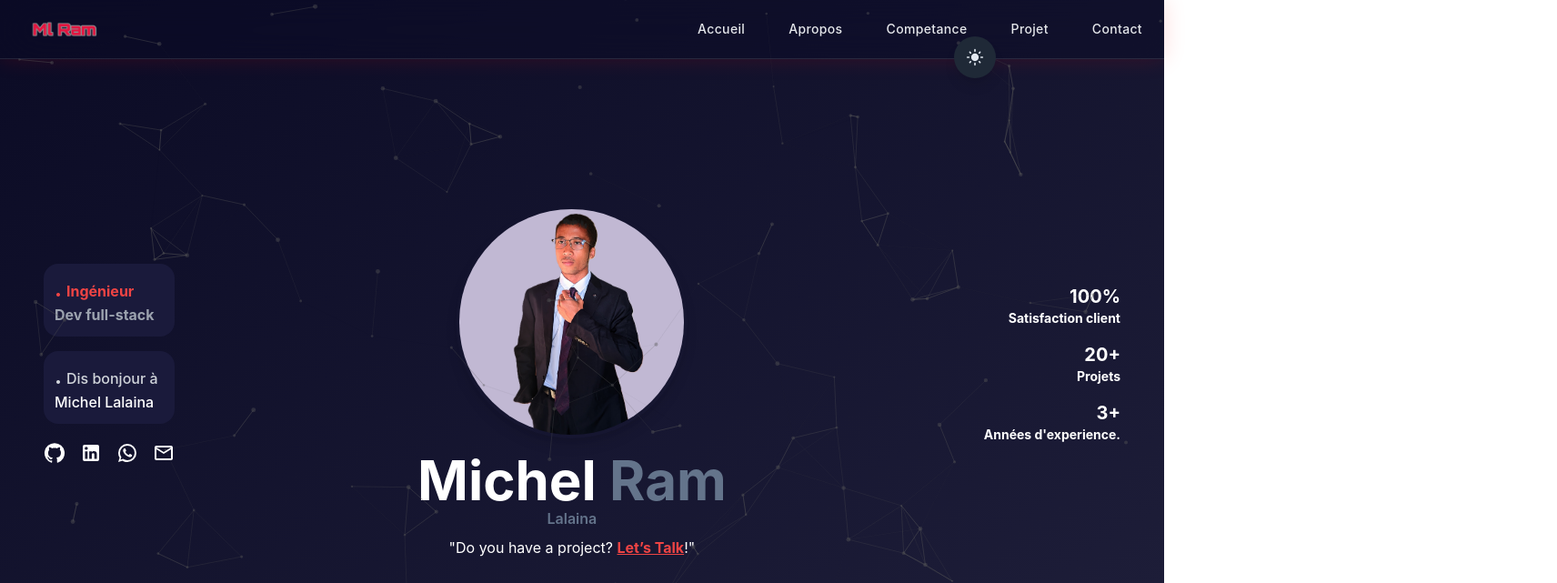
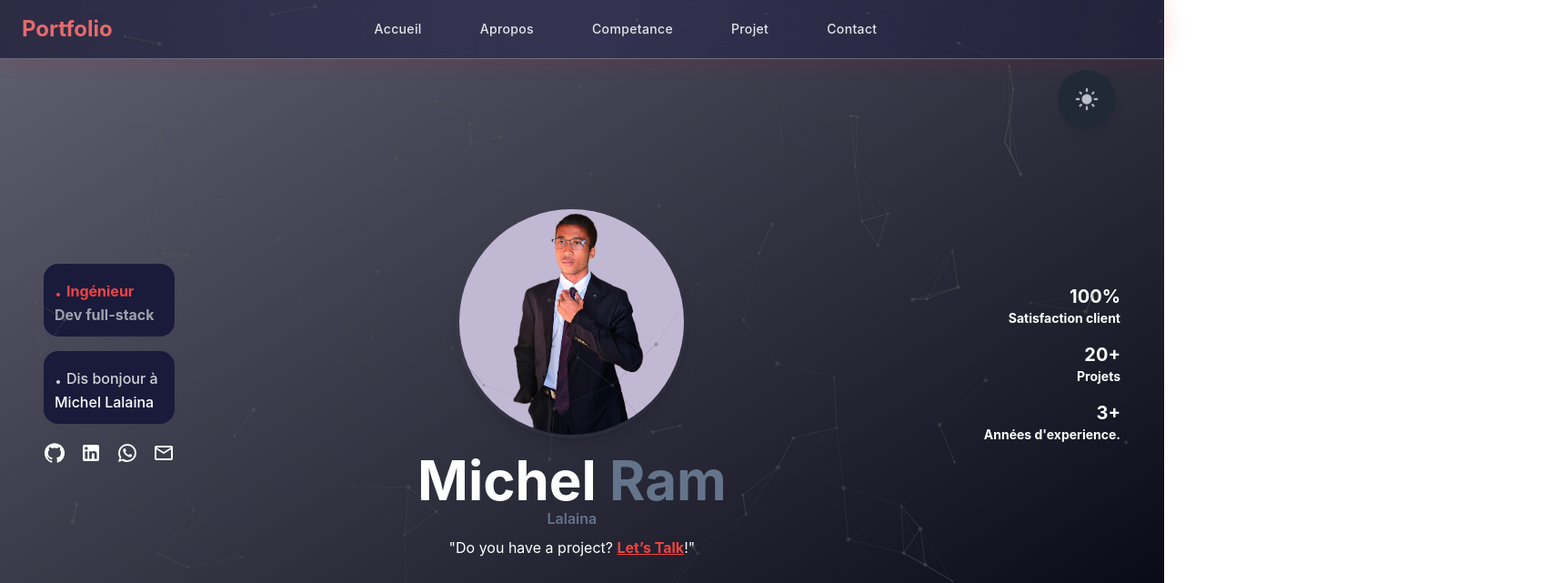
Before and after one commit to Michel-Lalaina/mon-portfolio, a React (Vite) app: page /#/ in a window 1280 px wide. Shown: the top 641 px of the page at 91% size, 1712 px wide, since content can reach past the window. Built offline with nearby package versions, Linux system fonts and the light colour scheme.

Commit message:
mis a jour

```diff
--- a/src/Layouts/Header.tsx
+++ b/src/Layouts/Header.tsx
@@ -1,5 +1,4 @@
 import { useState } from "react";
-import logo from "../assets/image/Ml.png";
 import Info from "@mui/icons-material/Info";
 import Work from "@mui/icons-material/Work";
 import Build from "@mui/icons-material/Build";
@@ -19,21 +18,31 @@ const Header = () => {
   ];
 
   return (
-    <header className="
-      fixed top-0 w-full z-50
-      bg-[#0c0c26]/40 backdrop-blur-xl
-      border-b border-white/10
-      shadow-[0_0_25px_rgba(255,0,0,0.15)]
-    ">
+    // <header className="
+    //   fixed top-0 w-full z-50
+    //   bg-gradient-to-r from-[#1f1f3a]/80 via-[#2c2c50]/70 to-[#1f1f3a]/80 backdrop-blur-xl
+    //   border-b border-gray-700/20
+    //   shadow-[0_0_25px_rgba(255,0,0,0.15)]
+    // ">
+    <header
+  className="
+    fixed top-0 w-full z-50
+    bg-gradient-to-r from-[#1f1f3a]/80 via-[#2c2c50]/70 to-[#1f1f3a]/80
+    backdrop-blur-xl
+    border-b border-white/30
+    shadow-[0_0_25px_rgba(255,0,0,0.15)]
+  "
+>
+
       <div className="container mx-auto h-16 flex justify-between items-center px-6">
 
         {/* Logo moderne */}
-        <div className="w-20 md:w-24 opacity-90 hover:opacity-100 transition">
-          <img src={logo} className="animate-fadeIn"/>
+        <div className="w-20 md:w-24 opacity-90 hover:opacity-100 transition-all duration-300 text-red-400 font-bold text-xl md:text-2xl">
+          Portfolio
         </div>
 
-        {/* Menu Desktop */}
-        <nav className="hidden md:flex space-x-12 text-gray-200 text-sm tracking-wide">
+        {/* Menu Desktop centré */}
+        <nav className="hidden md:flex space-x-16 text-gray-200 text-sm tracking-wide font-semibold justify-center flex-1">
           {menuItems.map((item, i) => (
             <ScrollLink
               key={i}
@@ -42,10 +51,10 @@ const Header = () => {
               duration={500}
               className="
                 relative cursor-pointer
-                transition-all hover:text-red-500
-                before:absolute before:bottom-[-4px] before:left-0
-                before:w-0 before:h-[2px] before:bg-red-500
-                before:transition-all before:duration-300 hover:before:w-full
+                transition-all hover:text-red-400
+                before:absolute before:bottom-[-4px] before:left-1/2 before:w-0 before:h-[2px]
+                before:bg-red-400 before:transition-all before:duration-300 before:-translate-x-1/2
+                hover:before:w-10
               "
             >
               {item.name.charAt(0).toUpperCase() + item.name.slice(1)}
@@ -78,7 +87,7 @@ const Header = () => {
                 to={item.name}
                 smooth={true}
                 duration={500}
-                className="hover:text-red-500 cursor-pointer text-sm tracking-wider"
+                className="hover:text-red-400 cursor-pointer text-sm tracking-wider"
                 onClick={() => setIsOpen(false)}
               >
                 {item.name.charAt(0).toUpperCase() + item.name.slice(1)}
--- a/src/Pages/accueil.tsx
+++ b/src/Pages/accueil.tsx
@@ -15,21 +15,34 @@ const Home = () => {
     <>
       <Animation />
       <div
-        className={`flex flex-col md:flex-row justify-between items-center md:p-12 min-h-screen transition-all duration-300 ${darkMode
-            ? "bg-gradient-to-br from-[#0b0b25] to-[#1f1f3a] text-white"
-            : "bg-gray-100 text-black"
+        className={`flex flex-col md:flex-row justify-between items-center md:p-12 min-h-screen transition-all duration-100 ${darkMode
+          ? "bg-gradient-to-br from-[#616172] to-[#01010e] text-white"
+          : "bg-gray-100 text-black"
           }`}
       >
         {/* Bouton Mode au centre */}
-        <div className="absolute  md:top-10 md:ml-96 flex justify-center  md:w-full">
+        <div className="absolute md:top-20 md:right-14 flex justify-center">
+  <button
+    className="bg-gray-800 text-slate-200 p-4 rounded-full shadow-lg
+               hover:bg-gray-600 transition-all duration-500 transform
+               animate-pulse flex items-center justify-center scale-110"
+    onClick={() => setDarkMode(!darkMode)}
+  >
+    {darkMode ? <LightModeRounded fontSize="medium" /> : <DarkModeRounded fontSize="medium" />}
+  </button>
+</div>
+
+        {/* <div className=" absolute md:top-10 md:ml-96 flex justify-center md:w-full">
           <button
-            className="bg-gray-800 text-slate-200 p-3 rounded-full shadow-lg hover:bg-gray-600 transition flex items-center justify-center"
+            className="bg-gray-800 text-slate-200 p-3 rounded-full shadow-lg
+               hover:bg-gray-600 transition-all duration-500 transform
+               animate-pulse flex items-center justify-center"
             onClick={() => setDarkMode(!darkMode)}
           >
             {darkMode ? <LightModeRounded fontSize="small" /> : <DarkModeRounded fontSize="small" />}
+          </button>
+        </div> */}
 
-          </button>
-        </div>
 
         {/* Partie gauche */}
         <div className="space-y-4 flex flex-col text-center md:text-left">
```
